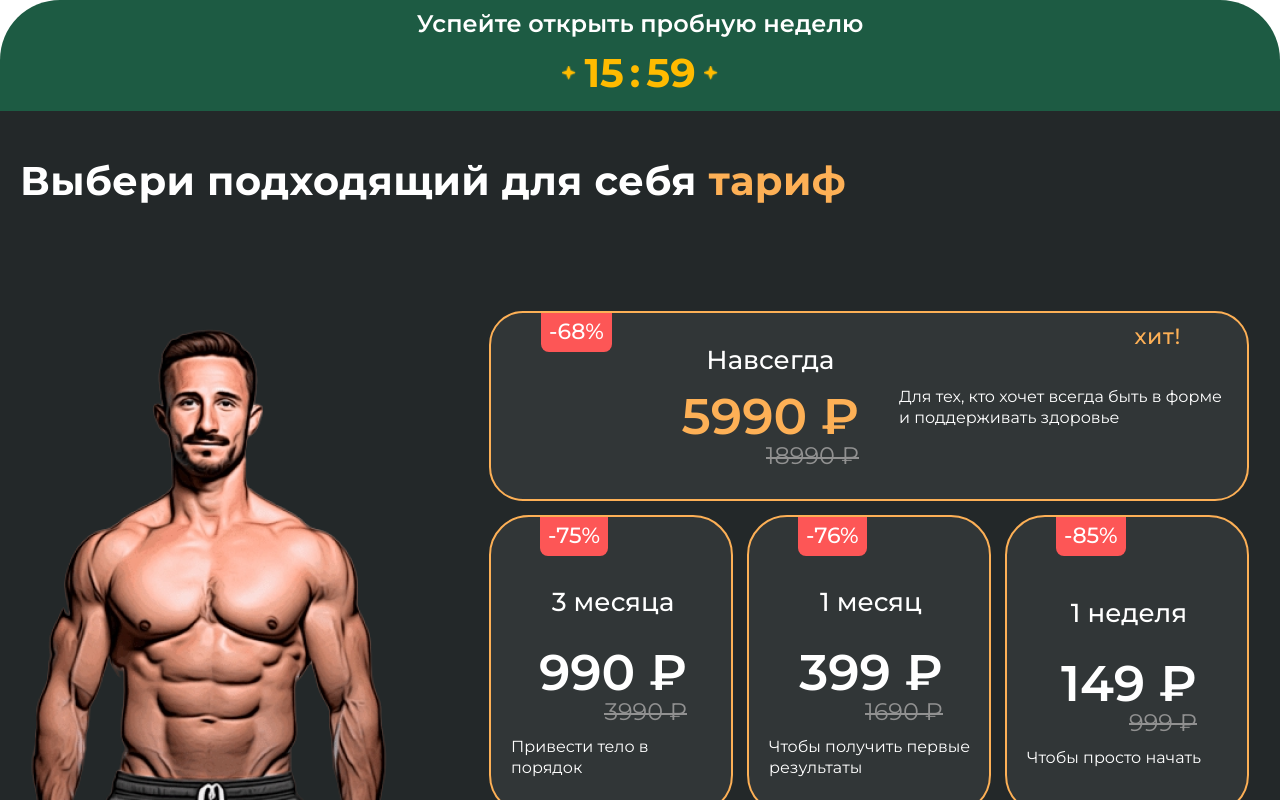
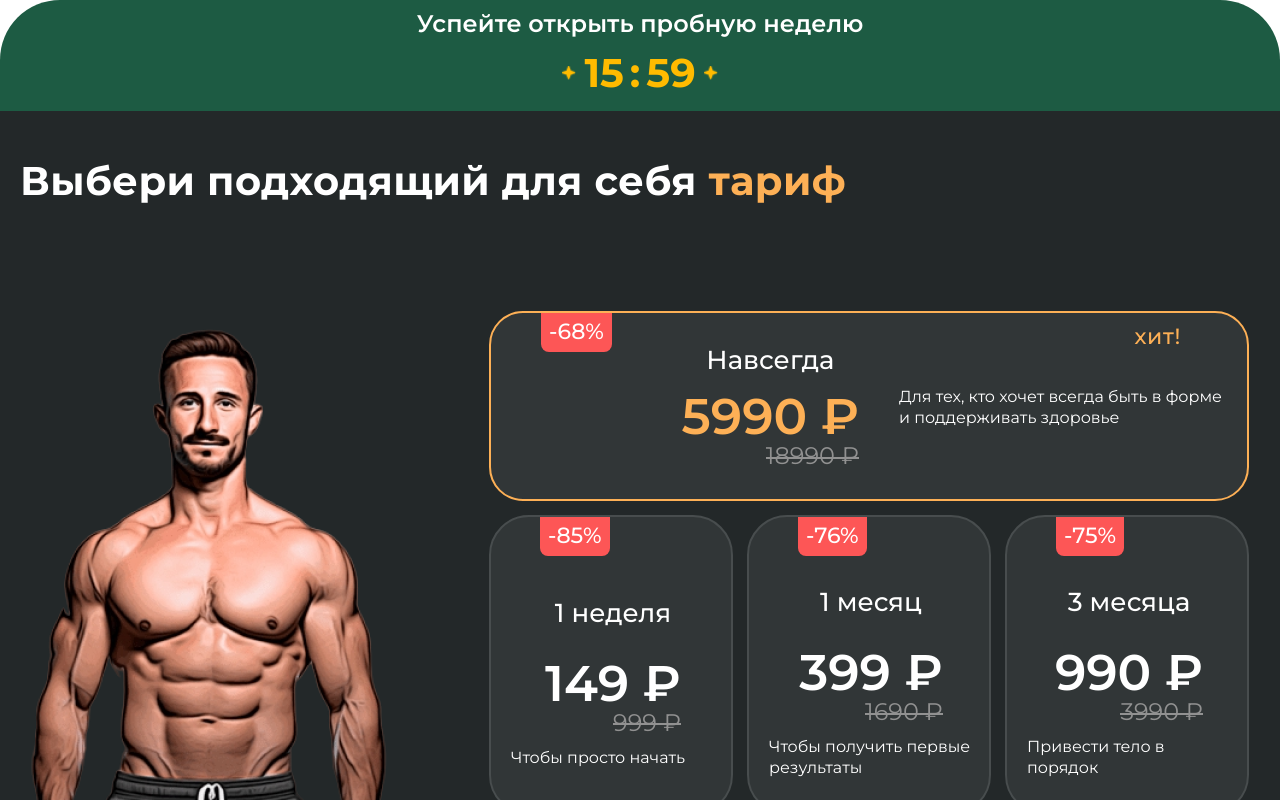
Before and after one commit to alex8023g/a4consulting2, a Next.js app: page / in a window 1280 px wide. Shown: the top 800 px of the page. Built offline with nearby package versions, Linux system fonts and the light colour scheme.

Commit message:
feat: add card selection

```diff
--- a/app/page.tsx
+++ b/app/page.tsx
@@ -1,9 +1,18 @@
+import { CardsContainer } from '@/components/CardsContainer';
 import { CountdownTimer } from '@/components/CountdownTimer';
-import { HeroPricingCard } from '@/components/HeroPricingCard';
 import { PricingCard } from '@/components/PricingCard';
 import Image from 'next/image';
 
-const pricingCards = [
+export type PricingData = {
+  id: string;
+  period: string;
+  price: number;
+  full_price: number;
+  is_best: boolean;
+  text: string;
+};
+
+const pricingData: PricingData[] = [
   {
     id: 'f347d050-073c-4969-ae91-7346f935cf70',
     period: '1 неделя',
@@ -38,13 +47,21 @@ const pricingCards = [
   },
 ];
 
-const cards = pricingCards.filter((card) => !card.is_best).reverse();
-const heroCard = pricingCards.find((card) => card.is_best);
+const cardsData: PricingCard[] = pricingData.map((card) =>
+  card.is_best
+    ? {
+        ...card,
+        isSelected: true,
+      }
+    : {
+        ...card,
+        isSelected: false,
+      },
+);
 
 export default function Home() {
   return (
     <>
-      {/* Countdown Timer */}
       <header className='sticky top-0 z-10 bg-white'>
         <div className='flex w-full flex-col items-center gap-1 bg-[#1d5b43] py-2 xl:rounded-t-[60px]'>
           <span className='text-[14px] leading-[1.3] font-semibold text-white md:text-[24px]'>
@@ -72,13 +89,7 @@ export default function Home() {
             </div>
 
             <div className='flex flex-col gap-[14px] xl:mx-0'>
-              {heroCard && <HeroPricingCard {...heroCard} />}
-
-              <div className='flex flex-col gap-[14px] lg:flex-row'>
-                {cards.map((card) => (
-                  <PricingCard key={card.id} {...card} />
-                ))}
-              </div>
+              <CardsContainer cardsDataProp={cardsData} />
 
               <div className='mt-0 flex gap-2 rounded-[20px] bg-[#2d3233] py-[14px] pr-[20px] pl-[12px] md:px-[20px] md:py-[18px] lg:w-[500px] xl:mt-5'>
                 <div className='h-[26px] w-[24px] shrink-0'>
--- /dev/null
+++ b/components/CardsContainer.tsx
@@ -0,0 +1,29 @@
+'use client';
+
+import { HeroPricingCard } from './HeroPricingCard';
+import { PricingCard } from './PricingCard';
+import { useState } from 'react';
+
+export function CardsContainer({
+  cardsDataProp,
+}: {
+  cardsDataProp: PricingCard[];
+}) {
+  const [cardsData, setCardsData] = useState<PricingCard[]>(cardsDataProp);
+  const heroCard = cardsData.find((card) => card.is_best);
+  const cards = cardsData.filter((card) => !card.is_best);
+
+  return (
+    <>
+      {heroCard && (
+        <HeroPricingCard card={heroCard} setCardsData={setCardsData} />
+      )}
+
+      <div className='flex flex-col gap-[14px] lg:flex-row'>
+        {cards.map((card) => (
+          <PricingCard key={card.id} card={card} setCardsData={setCardsData} />
+        ))}
+      </div>
+    </>
+  );
+}
--- a/components/HeroPricingCard.tsx
+++ b/components/HeroPricingCard.tsx
@@ -1,19 +1,31 @@
 import { getDiscount } from '@/lib/discount';
-import { PricingCardProps } from './PricingCard';
+import { PricingCard } from './PricingCard';
+import { Dispatch, SetStateAction } from 'react';
 
 export function HeroPricingCard({
-  period,
-  price,
-  full_price,
-  text,
-  isSelected = false,
-  // is_best = false,
-}: PricingCardProps) {
+  card,
+  setCardsData,
+}: {
+  card: PricingCard;
+  setCardsData: Dispatch<SetStateAction<PricingCard[]>>;
+}) {
   return (
-    <div className='/md:w-[748px] /lg:w-full relative block w-full rounded-[20px] border-2 border-[#fdb056] bg-[#313637] px-[20px] py-[20px] md:h-[190px] md:rounded-[34px] md:pt-[30px] md:pb-[26px] md:pl-5 xl:flex xl:flex-col xl:items-end xl:justify-center xl:gap-4'>
+    <div
+      className={`relative block w-full rounded-[20px] border-2 bg-[#313637] px-[20px] py-[20px] md:h-[190px] md:rounded-[34px] md:pt-[30px] md:pb-[26px] md:pl-5 xl:flex xl:flex-col xl:items-end xl:justify-center xl:gap-4 ${
+        card.isSelected ? 'border-[#fdb056]' : 'border-[#484d4e]'
+      }`}
+      onClick={() =>
+        setCardsData((prev) =>
+          prev.map((c) => ({
+            ...c,
+            isSelected: c.id === card.id && c.is_best,
+          })),
+        )
+      }
+    >
       <div className='absolute top-0 right-[18%] flex items-center justify-center overflow-hidden rounded-b-lg bg-[#fd5656] px-2 py-[5px] xl:right-auto xl:left-[50px]'>
         <span className='text-[13px] leading-[1.3] font-medium text-white md:text-[22px]'>
-          -{getDiscount(price, full_price)}%
+          -{getDiscount(card.price, card.full_price)}%
         </span>
       </div>
 
@@ -24,15 +36,19 @@ export function HeroPricingCard({
       <div className='flex items-center justify-around gap-10'>
         <div className='flex w-1/2 flex-col items-start gap-[12px] md:gap-4 lg:w-auto lg:items-center'>
           <span className='text-[16px] leading-[1.2] font-medium text-white md:text-[26px]'>
-            {period}
+            {card.period}
           </span>
           <div className='flex flex-col items-end'>
-            <span className='text-[30px] leading-none font-semibold text-[#fdb056] md:text-[50px]'>
-              {price}&nbsp;₽
+            <span
+              className={`text-[30px] leading-none font-semibold md:text-[50px] ${
+                card.isSelected ? 'text-[#fdb056]' : 'text-white'
+              }`}
+            >
+              {card.price}&nbsp;₽
             </span>
             <div className='relative inline-grid'>
               <span className='text-[14px] leading-[1.2] font-normal text-[#919191] md:text-[24px]'>
-                {full_price} ₽
+                {card.full_price} ₽
               </span>
               <div className='absolute top-[50%] left-0 h-[2px] w-full bg-[#919191]'></div>
             </div>
@@ -40,7 +56,7 @@ export function HeroPricingCard({
         </div>
 
         <div className='flex w-1/2 items-start justify-start py-2.5 text-[16px] leading-[1.3] font-normal text-white lg:w-auto lg:items-start lg:justify-center'>
-          <p className='hidden w-[328px] md:block'>{text}</p>
+          <p className='hidden w-[328px] md:block'>{card.text}</p>
           <p className='text-[13px] md:hidden'>Всегда быть в форме</p>
         </div>
       </div>
--- a/components/PricingCard.tsx
+++ b/components/PricingCard.tsx
@@ -1,31 +1,40 @@
 import { getDiscount } from '@/lib/discount';
+import { Dispatch, SetStateAction } from 'react';
 
-export interface PricingCardProps {
+export interface PricingCard {
+  id: string;
   period: string;
   price: number;
   full_price: number;
   text: string;
-  isSelected?: boolean;
-  // is_best?: boolean;
+  isSelected: boolean;
+  is_best: boolean;
 }
 
 export function PricingCard({
-  period,
-  price,
-  full_price,
-  text,
-  isSelected = false,
-  // is_best = false,
-}: PricingCardProps) {
+  card,
+  setCardsData,
+}: {
+  card: PricingCard;
+  setCardsData: Dispatch<SetStateAction<PricingCard[]>>;
+}) {
   return (
     <div
-      className={`relative block w-full rounded-[20px] border-2 border-[#fdb056] bg-[#313637] px-[20px] py-[20px] lg:flex lg:flex-col lg:items-center lg:justify-around lg:gap-10 lg:rounded-[40px] lg:px-5 lg:py-[20px] lg:pt-[70px] lg:pr-[16px] lg:pb-6 lg:pl-[20px] ${
-        isSelected ? 'border-[#fdb056]' : 'border-[#484d4e]'
+      className={`relative block w-full rounded-[20px] border-2 bg-[#313637] px-[20px] py-[20px] lg:flex lg:flex-col lg:items-center lg:justify-around lg:gap-10 lg:rounded-[40px] lg:px-5 lg:py-[20px] lg:pt-[70px] lg:pr-[16px] lg:pb-6 lg:pl-[20px] ${
+        card.isSelected ? 'border-[#fdb056]' : 'border-[#484d4e]'
       }`}
+      onClick={() =>
+        setCardsData((prev) =>
+          prev.map((c) => ({
+            ...c,
+            isSelected: c.id === card.id && !c.is_best,
+          })),
+        )
+      }
     >
       <div className='absolute top-0 right-[8%] flex items-center justify-center rounded-b-lg bg-[#fd5656] px-2 py-[5px] lg:right-auto lg:left-[49px]'>
         <span className='font-montserrat text-[14px] leading-[1.3] font-medium text-white md:text-[22px]'>
-          -{getDiscount(price, full_price)}%
+          -{getDiscount(card.price, card.full_price)}%
         </span>
       </div>
 
@@ -33,20 +42,20 @@ export function PricingCard({
         <div className='item-start flex w-1/2 flex-col gap-10 lg:w-auto lg:items-center'>
           <div className='flex flex-col items-start gap-[12px] md:gap-[30px] lg:items-center'>
             <span className='text-[16px] leading-[1.2] font-medium text-white md:text-[26px]'>
-              {period}
+              {card.period}
             </span>
 
             <div className='flex flex-col items-end'>
               <span
                 className={`text-[30px] leading-none font-semibold md:text-[50px] ${
-                  isSelected ? 'text-[#fdb056]' : 'text-white'
+                  card.isSelected ? 'text-[#fdb056]' : 'text-white'
                 }`}
               >
-                {price}&nbsp;₽
+                {card.price}&nbsp;₽
               </span>
               <div className='relative inline-grid'>
                 <span className='text-[14px] leading-[1.2] font-normal text-[#919191] md:text-[24px]'>
-                  {full_price}&nbsp;₽
+                  {card.full_price}&nbsp;₽
                 </span>
                 <div className='absolute top-[50%] left-0 h-[2px] w-full bg-[#919191]'></div>
               </div>
@@ -56,7 +65,7 @@ export function PricingCard({
 
         <div className='flex w-1/2 items-start justify-start py-2.5 lg:w-auto lg:justify-center'>
           <p className='text-[13px] leading-[1.3] font-normal text-white md:w-[204px] md:text-[16px]'>
-            {text}
+            {card.text}
           </p>
         </div>
       </div>
```
